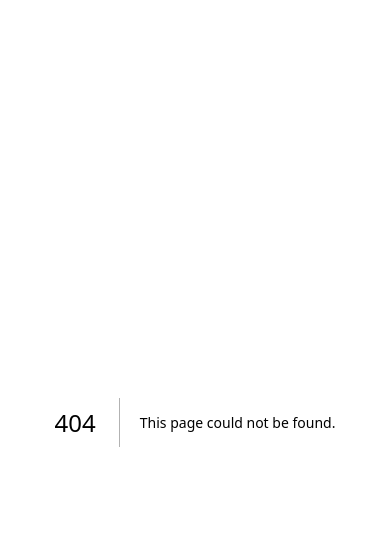
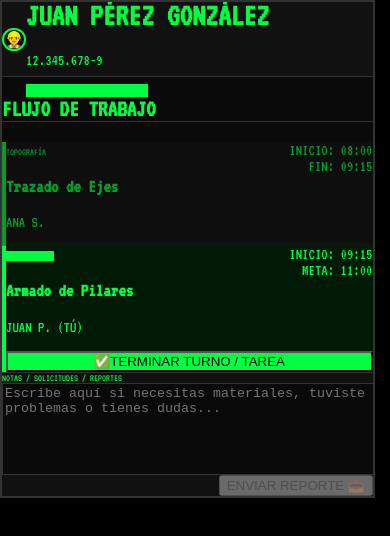
Before and after one commit to cocrea-xxx/cocrea-mvp, a Next.js app: page /dashboard in a window 390 px wide. Before the commit this address had no page. Shown: the top 536 px of the page. Built offline with nearby package versions, Linux system fonts and the light colour scheme.

Commit message:
Dashboard de Turno: Interfaz responsiva 3:4/4:3 con flujo de tareas y reportes

```diff
--- /dev/null
+++ b/src/app/dashboard/page.tsx
@@ -0,0 +1,239 @@
+"use client";
+
+import { useState, useEffect } from "react";
+import Link from "next/link";
+
+// Tipos de datos simulados
+type TaskStatus = "completed" | "in-progress" | "pending" | "locked";
+
+interface Task {
+  id: string;
+  title: string;
+  specialty: string; // Oficio
+  workerName?: string;
+  status: TaskStatus;
+  startTime?: string;
+  endTime?: string;
+  recommendedEnd?: string;
+}
+
+export default function DashboardPage() {
+  // --- DATOS SIMULADOS DEL OPERARIO ---
+  const worker = {
+    name: "JUAN PÉREZ GONZÁLEZ",
+    rut: "12.345.678-9",
+    role: "MAESTRO ENFIERRADOR",
+    avatarUrl: null // Usaremos un placeholder
+  };
+
+  // --- ESTADO DE LAS TAREAS (MOCK) ---
+  const [tasks, setTasks] = useState<Task[]>([
+    {
+      id: "t1",
+      title: "Trazado de Ejes",
+      specialty: "Topografía",
+      workerName: "Ana S.",
+      status: "completed",
+      startTime: "08:00",
+      endTime: "09:15"
+    },
+    {
+      id: "t2",
+      title: "Armado de Pilares",
+      specialty: "Enfierradura", // Tarea del usuario actual
+      workerName: "Juan P. (Tú)",
+      status: "in-progress",
+      startTime: "09:15", // Inició cuando Ana terminó
+      recommendedEnd: "11:00"
+    },
+    {
+      id: "t3",
+      title: "Cierre de Moldaje",
+      specialty: "Carpintería",
+      workerName: "Pendiente",
+      status: "pending",
+      recommendedEnd: "13:00"
+    },
+    {
+      id: "t4",
+      title: "Hormigonado",
+      specialty: "Albañilería",
+      workerName: "Pendiente",
+      status: "locked",
+      recommendedEnd: "15:00"
+    }
+  ]);
+
+  const [notes, setNotes] = useState("");
+  const [currentTime, setCurrentTime] = useState("");
+
+  // Reloj en tiempo real
+  useEffect(() => {
+    const timer = setInterval(() => {
+      const now = new Date();
+      setCurrentTime(now.toLocaleTimeString([], { hour: '2-digit', minute: '2-digit' }));
+    }, 1000);
+    return () => clearInterval(timer);
+  }, []);
+
+  // Función para terminar tarea y activar la siguiente
+  const completeTask = (taskId: string) => {
+    setTasks(prev => {
+        const index = prev.findIndex(t => t.id === taskId);
+        if (index === -1) return prev;
+
+        const newTasks = [...prev];
+        const now = new Date().toLocaleTimeString([], { hour: '2-digit', minute: '2-digit' });
+
+        // 1. Completar actual
+        newTasks[index] = { ...newTasks[index], status: "completed", endTime: now };
+
+        // 2. Activar siguiente (si existe)
+        if (index + 1 < newTasks.length) {
+            newTasks[index + 1] = {
+                ...newTasks[index + 1],
+                status: "in-progress",
+                startTime: now,
+                workerName: "Esperando..."
+            };
+        }
+        return newTasks;
+    });
+  };
+
+  return (
+    <div className="fixed inset-0 bg-[#000000] flex items-center justify-center overflow-hidden">
+
+      {/*
+         CONTENEDOR PRINCIPAL RESPONSIVO
+         - Vertical: aspect-[3/4]
+         - Horizontal: aspect-[4/3]
+         - Tamaño: 95% del lado más pequeño (vmin)
+      */}
+      <div className="w-[95vmin] md:w-auto md:h-[95vmin] aspect-[3/4] md:aspect-[4/3] bg-[#0a0a0a] border-2 border-[#333] shadow-2xl flex flex-col relative rounded-xl overflow-hidden">
+
+        {/* --- HEADER --- */}
+        <header className="flex flex-row items-center p-4 bg-[#111] border-b border-[#333] h-[15%]">
+          {/* Avatar Circular */}
+          <div className="h-16 w-16 md:h-20 md:w-20 rounded-full border-2 border-[#00ff41] flex items-center justify-center bg-black shrink-0 overflow-hidden">
+             {worker.avatarUrl ? (
+                <img src={worker.avatarUrl} alt="Avatar" className="h-full w-full object-cover" />
+             ) : (
+                <span className="text-2xl">👷‍♂️</span>
+             )}
+          </div>
+
+          {/* Info Texto */}
+          <div className="ml-4 flex-1 overflow-hidden">
+             <h1 className="text-[#00ff41] font-bold text-lg md:text-xl truncate leading-tight uppercase">
+                {worker.name}
+             </h1>
+             <p className="text-gray-400 text-xs font-mono tracking-wider">{worker.rut}</p>
+             <div className="mt-1 inline-block bg-[#00ff41] text-black text-xs font-bold px-2 py-0.5 rounded-sm uppercase">
+                {worker.role}
+             </div>
+          </div>
+
+          {/* Hora y Geolocalización (Simulada) */}
+          <div className="text-right hidden sm:block">
+            <div className="text-2xl font-mono text-white font-bold">{currentTime}</div>
+            <div className="text-[10px] text-[#00ff41] flex items-center justify-end gap-1">
+                <span>📍</span>
+                <span>EN OBRA</span>
+            </div>
+          </div>
+        </header>
+
+
+        {/* --- CUERPO (GRID DE TAREAS) --- */}
+        <div className="flex-1 overflow-y-auto p-4 bg-black/50">
+            <h2 className="text-gray-500 text-xs uppercase font-bold tracking-widest mb-3 sticky top-0 bg-[#0a0a0a] py-2 z-10 border-b border-[#333]">
+                Flujo de Trabajo
+            </h2>
+
+            <div className="space-y-3">
+                {tasks.map((task, index) => (
+                    <div
+                        key={task.id}
+                        className={`relative p-3 rounded-lg border-l-4 transition-all ${
+                            task.status === 'completed' ? 'bg-[#111] border-gray-600 opacity-60' :
+                            task.status === 'in-progress' ? 'bg-[#001a05] border-[#00ff41] shadow-[0_0_10px_rgba(0,255,65,0.1)]' :
+                            'bg-[#0a0a0a] border-gray-800 opacity-40'
+                        }`}
+                    >
+                        <div className="flex justify-between items-start">
+                            <div>
+                                <span className={`text-[10px] uppercase font-bold px-1.5 py-0.5 rounded ${
+                                    task.status === 'in-progress' ? 'bg-[#00ff41] text-black' : 'bg-gray-800 text-gray-400'
+                                }`}>
+                                    {task.specialty}
+                                </span>
+                                <h3 className={`text-base font-bold mt-1 ${task.status === 'in-progress' ? 'text-white' : 'text-gray-400'}`}>
+                                    {task.title}
+                                </h3>
+                                <p className="text-xs text-gray-500 mt-0.5 uppercase">{task.workerName}</p>
+                            </div>
+
+                            {/* Tiempos */}
+                            <div className="text-right font-mono text-xs">
+                                {task.startTime && (
+                                    <div className="text-gray-400">
+                                        INICIO: <span className="text-white">{task.startTime}</span>
+                                    </div>
+                                )}
+                                {task.status === 'in-progress' && task.recommendedEnd && (
+                                    <div className="text-[#00ff41] mt-1">
+                                        META: {task.recommendedEnd}
+                                    </div>
+                                )}
+                                {task.status === 'completed' && task.endTime && (
+                                    <div className="text-gray-500 mt-1">
+                                        FIN: {task.endTime}
+                                    </div>
+                                )}
+                            </div>
+                        </div>
+
+                        {/* Botón de Acción para Tarea Activa */}
+                        {task.status === 'in-progress' && (
+                            <button
+                                onClick={() => completeTask(task.id)}
+                                className="mt-3 w-full py-3 bg-[#00ff41] hover:bg-[#00cc33] text-black font-bold uppercase text-sm rounded flex items-center justify-center gap-2 active:scale-[0.98] transition-transform"
+                            >
+                                <span>✅</span> TERMINAR TURNO / TAREA
+                            </button>
+                        )}
+                    </div>
+                ))}
+            </div>
+        </div>
+
+
+        {/* --- FOOTER (NOTAS) --- */}
+        <footer className="h-[25%] bg-[#111] border-t border-[#333] p-3 flex flex-col">
+            <label className="text-gray-500 text-[10px] uppercase font-bold mb-1 flex justify-between">
+                <span>Notas / Solicitudes / Reportes</span>
+                <span className="text-[#00ff41]">{notes.length > 0 ? '📝 Editando...' : ''}</span>
+            </label>
+            <textarea
+                value={notes}
+                onChange={(e) => setNotes(e.target.value)}
+                placeholder="Escribe aquí si necesitas materiales, tuviste problemas o tienes dudas..."
+                className="flex-1 w-full bg-[#0a0a0a] border border-[#333] rounded p-2 text-white text-sm focus:border-[#00ff41] focus:outline-none resize-none placeholder-gray-700"
+            />
+            <div className="mt-2 flex justify-end">
+                <button
+                    className={`px-4 py-2 text-xs font-bold uppercase rounded transition-colors ${
+                        notes.trim() ? 'bg-white text-black' : 'bg-gray-800 text-gray-500'
+                    }`}
+                    disabled={!notes.trim()}
+                >
+                    Enviar Reporte 📤
+                </button>
+            </div>
+        </footer>
+
+      </div>
+    </div>
+  );
+}
```
